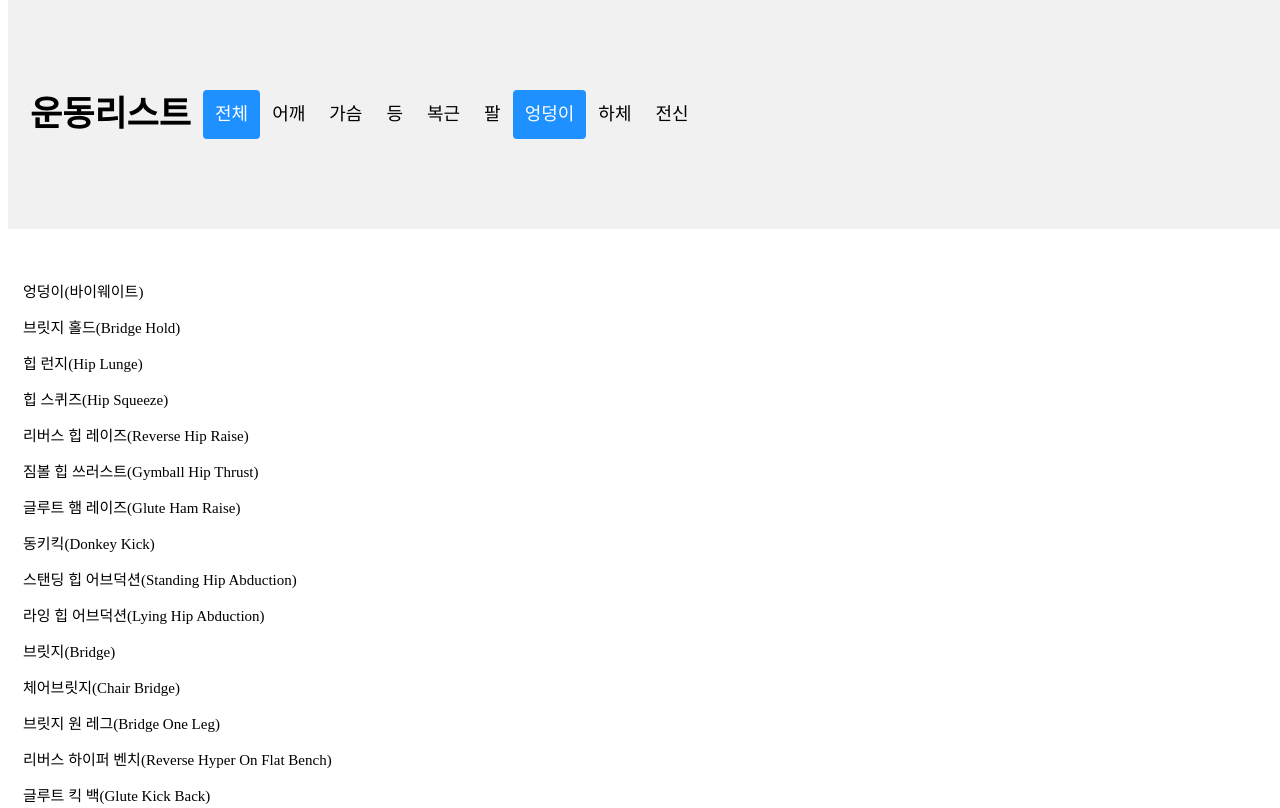
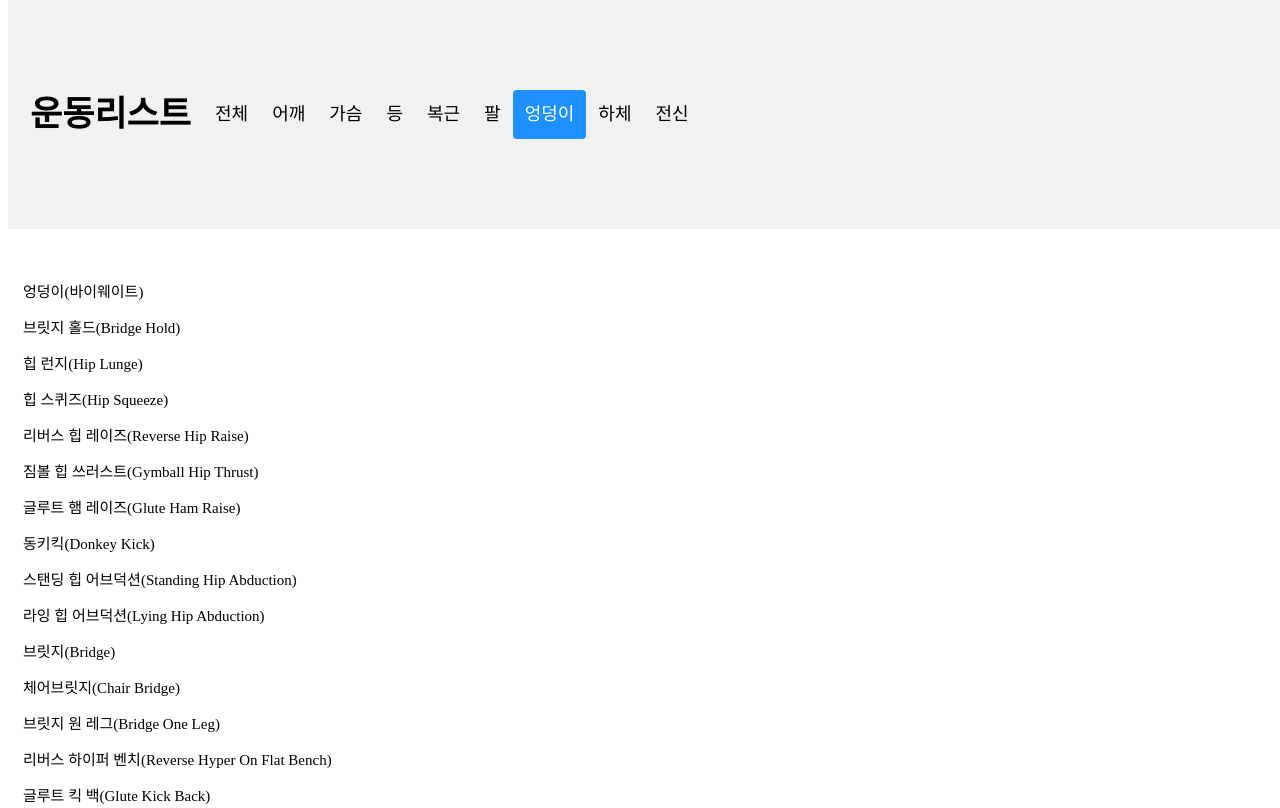
Before and after one commit to Jijoonho/ImTrainer, a plain HTML site: page hip.html in a window 1280 px wide. Shown: the top 808 px of the page. Drawn offline with Linux system fonts and the light colour scheme; a script that the page names is missing.

Commit message:
Update hip.html

```diff
--- a/hip.html
+++ b/hip.html
@@ -14,7 +14,7 @@
         <div id="navbar">
         <a href="#default" id="logo">운동리스트</a>
         <div id="navbar-keft">
-        <a class="active" href="exercise.html">전체</a>
+        <a href="index.html">전체</a>
         <a href="shoulder.html">어깨</a>
         <a href="chset.html">가슴</a>
         <a href="back.html">등</a>
```
